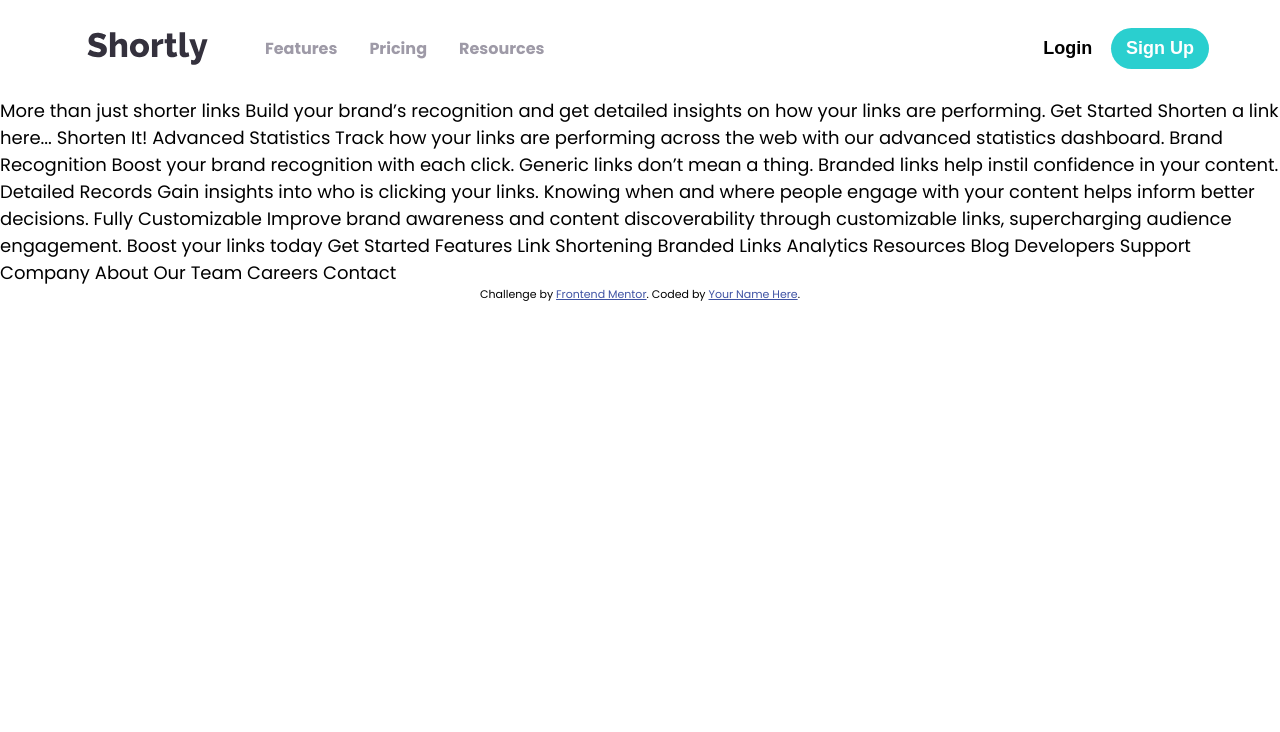
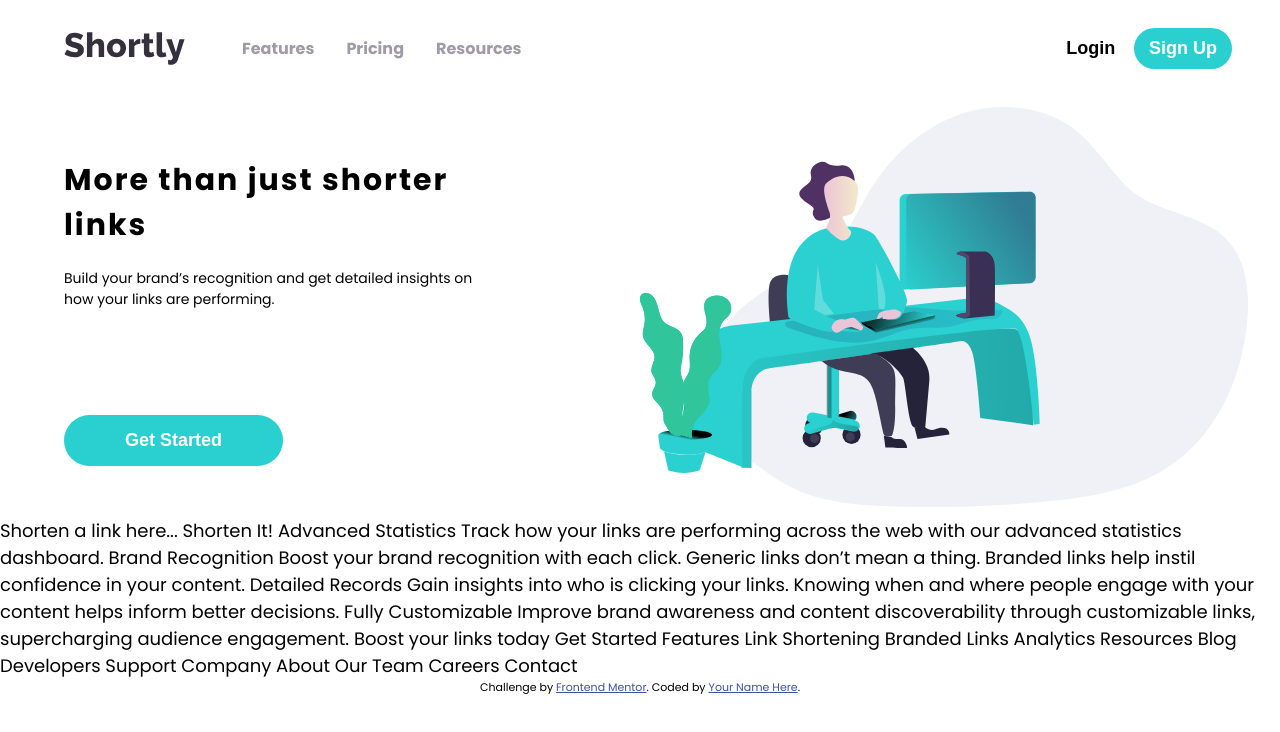
Before and after one commit to Aphatheology/Shortly_URL_Shortener, a plain HTML site: page index.html in a window 1280 px wide. Drawn offline with Linux system fonts and the light colour scheme.

Commit message:
Add: Hero section & made responsive

```diff
--- a/index.html
+++ b/index.html
@@ -17,6 +17,8 @@
   </style>
 </head>
 <body>
+
+  <!-- START OF HEADER DESIGN -->
 
   <header>
     <nav>
@@ -46,21 +48,31 @@
           <button class="signup">Sign Up</button>
         </div>
       </dvi>
+    </nav>
+  </header>
+  <!-- END OF HEADER DESIGN -->
+
+  <!-- START OF HERO SECTION -->
+  <section class="hero">
+    <img src="images/illustration-working.svg" alt="">
+
+    <div>
+      <h2>More than just shorter links</h2>
+      <p>
+        Build your brand’s recognition and get detailed insights
+        on how your links are performing.
+      </p>
+      <button>Get Started</button>
+    </div>
+  </section>
+
+  <!-- END OF HERO SECTION -->
 
 
 
-    </nav>
 
 
 
-  </header>
-
-  More than just shorter links
-
-  Build your brand’s recognition and get detailed insights
-  on how your links are performing.
-
-  Get Started
 
   Shorten a link here...
 
--- a/style.scss
+++ b/style.scss
@@ -15,6 +15,9 @@ $font-size: 18px;
     padding: 0px;
 }
 
+html {
+    scroll-behavior: smooth;
+}
 
 body {
     font-family: 'Poppins', sans-serif;
@@ -85,6 +88,41 @@ nav {
     overflow: hidden;
 }
 
+// START OF HERO SECTION STYLING
+.hero {
+    display: flex;
+    width: 95vw;
+    margin: 10px auto;
+    img {
+        width: 95%;
+        inline-size: auto;
+    }
+    div {
+        width: 95%;
+        margin: 15px auto;
+        text-align: center;
+        h2 {
+            margin: 10px auto;
+            font-size: 30px;
+            letter-spacing: 2px;
+        }
+        button {
+            color: white;
+            background-color: $pri-cyan;
+            border-radius: 50px;
+            width: 50%;
+            margin-top: 15px;
+            padding: 15px;
+            font-weight: 700;
+            font-size: $font-size;
+            border: none;
+            outline: none;
+        }
+    }
+}
+
+// END OF HERO SECTION STYLING
+
 @media screen and (max-width: 799px) {
     .nav-links {
         border-radius: 15px;
@@ -127,15 +165,20 @@ nav {
             }
         }
     }
+
+    .hero {
+        flex-direction: column;
+    }
 }
 
 .show-links {
     height: 20rem;
 }
 
+
 @media screen and (min-width: 800px) {
     nav {
-        max-width: 1170px;
+        width: 95vw;
         margin: 0px auto;
         display: flex;
         // justify-content: space-between;
@@ -171,4 +214,30 @@ nav {
     .nav-buttons {
         margin-left: auto;
     }
+
+    .hero {
+        flex-direction: row-reverse;
+        flex-wrap: nowrap;
+        justify-content: space-between;
+        img {
+            width: 50%;
+        }
+        div {
+            width: 40%;
+            min-height: 300px;
+            text-align: left;
+            margin: 25px 0px;
+            padding: 1rem 1rem 1rem 2rem;
+            display: flex;
+            flex-direction: column;
+
+            p {
+                font-size: 14px;
+                margin: 10px auto;
+            }
+            button {
+                margin-top: auto;
+            }
+        }
+    }
 }
```
Also changed, not shown: style.css, 1 other file.
